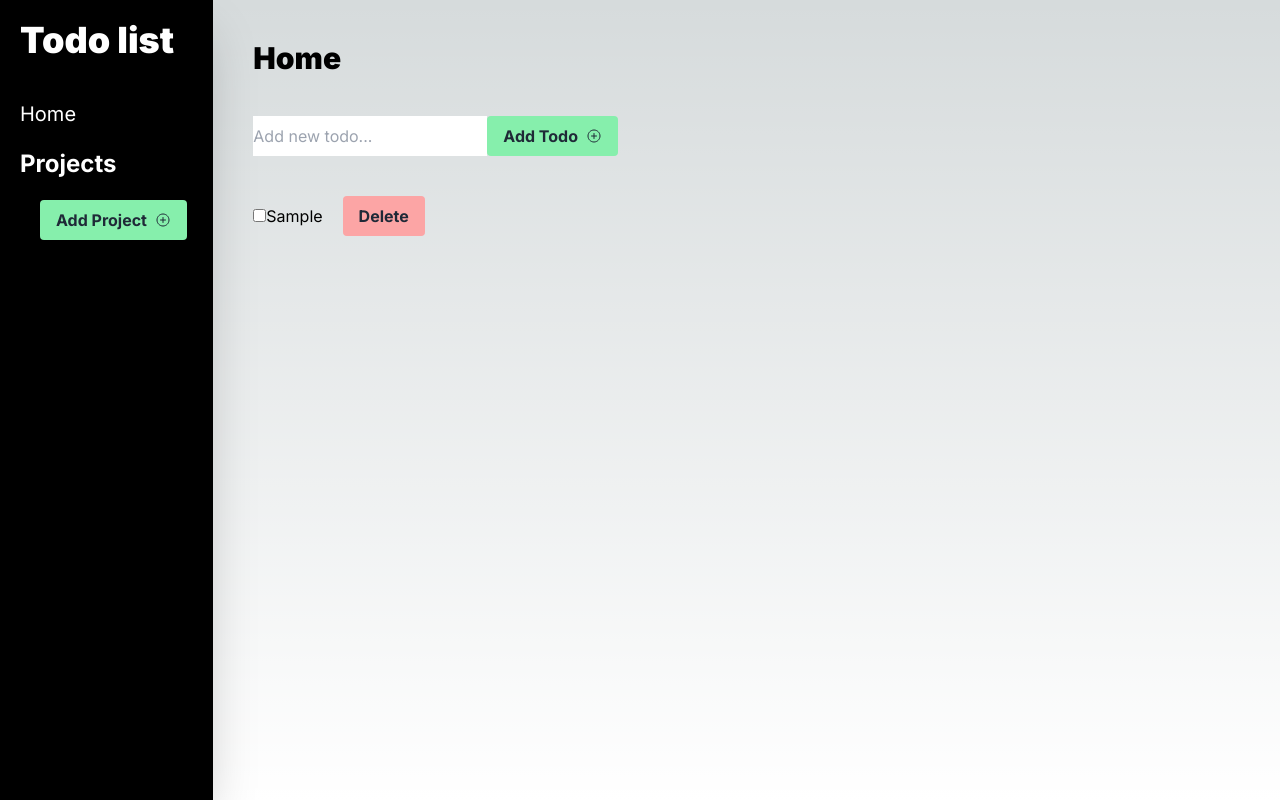
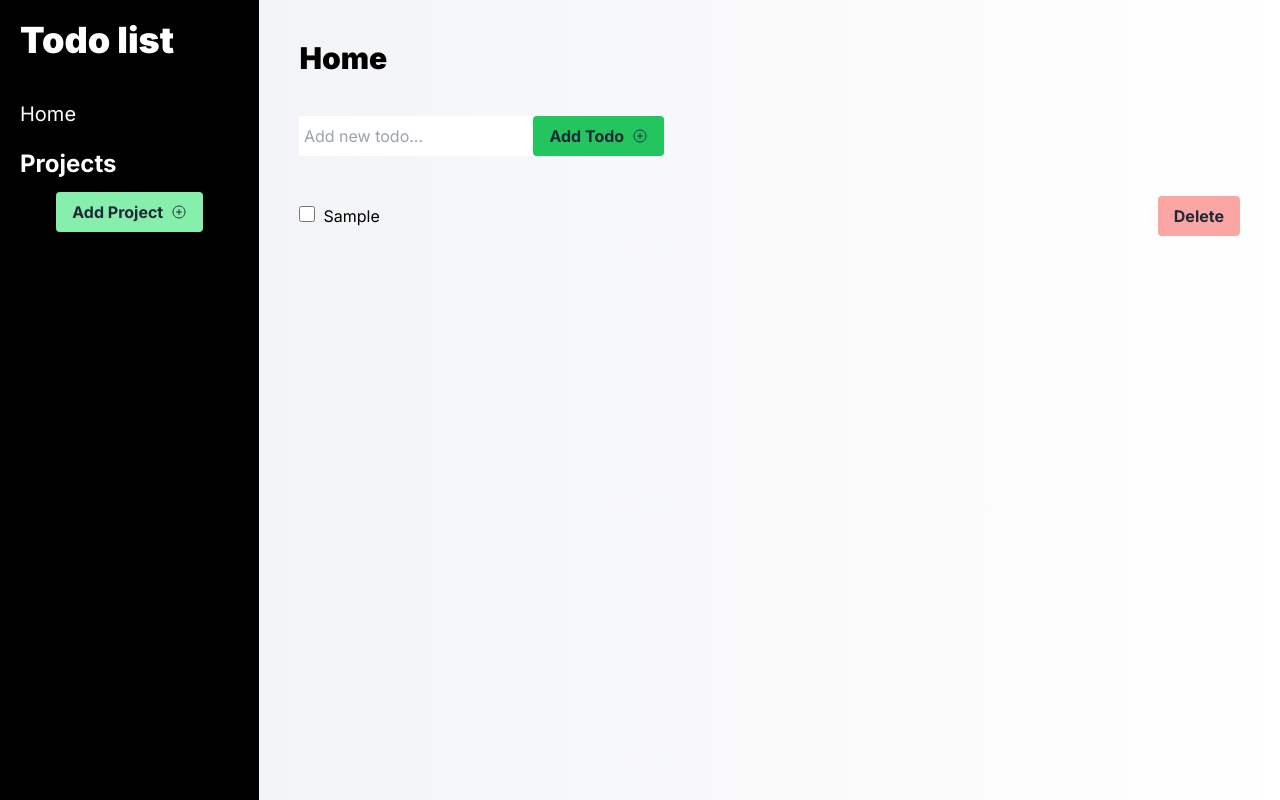
Before and after one commit to kayn019/todolist, a Next.js app: page / in a window 1280 px wide. Both pictures are taken after typing "Sample" into the empty fields and a click on the button "Add Todo". Built offline with nearby package versions, Linux system fonts and the light colour scheme.

Commit message:
fix bug in deployment

```diff
--- a/app/components/TodoList.tsx
+++ b/app/components/TodoList.tsx
@@ -6,52 +6,63 @@ import { IoAddCircleOutline } from "react-icons/io5";
 import Modal from './Modal';
 
 const TodoList = () => {
-  if (typeof window !== 'undefined') {
+
   const [currentProjectIndex, setCurrentProjectIndex] = useState('Home');
+  let loadedTodos;
+  let loadedProjects;
+  try{
+   loadedTodos = localStorage.getItem(`todos-${currentProjectIndex}`)
+  ? JSON.parse(localStorage.getItem(`todos-${currentProjectIndex}`)!)
+  : []; // new
+  } catch(error){}
+  try{
+  loadedProjects = localStorage.getItem('projects')
+  ? JSON.parse(localStorage.getItem('projects')!)
+  : []; // new
+  } catch(error){}
 
-    const storedTodoList = JSON.parse(localStorage.getItem(`todos-${currentProjectIndex}`)!);
-    const storedProjects = JSON.parse(localStorage.getItem("projects")!);
 
   const [inputValue, setInputValue] = useState('');
   const [projectName, setProjectName] = useState('');
-    const [projects, setProjects] = useState(storedProjects || []);
-    const [todos, setTodos] = useState(storedTodoList || []);
-
+  const [projects, setProjects] = useState(loadedProjects);
+  const [todos, setTodos] = useState(loadedTodos);
   const [isModalOpen, setIsModalOpen] = useState(false);
 
   const toggleModal = () => {
     setIsModalOpen(!isModalOpen);
   };
 
+
   useEffect(() => {
-      const savedProjects = localStorage.getItem('projects');
-      if (savedProjects) {
-        setProjects(JSON.parse(savedProjects));
-      }
+
+    const storedProjects = JSON.parse(localStorage.getItem('projects') || '[]');
+    setProjects(storedProjects);
   }, []);
 
   useEffect(() => {
-      const savedTodos = localStorage.getItem(`todos-${currentProjectIndex}`);
-      if (savedTodos) {
-        setTodos(JSON.parse(savedTodos));
-      }
+    const storedTodos = JSON.parse(localStorage.getItem(`todos-${currentProjectIndex}`) || '[]');
+    setTodos(storedTodos);
   }, [currentProjectIndex]);
 
   useEffect(() => {
-      if (projects.length >= 0) {
     localStorage.setItem('projects', JSON.stringify(projects));
-      }
   }, [projects]);
 
   useEffect(() => {
-      if (todos.length >= 0) {
     localStorage.setItem(`todos-${currentProjectIndex}`, JSON.stringify(todos));
-      }
   }, [todos, currentProjectIndex]);
+
+  const [mounted, setMounted] = useState(false);
+  useEffect(() => {
+    setMounted(true);
+  }, []);
+  if (!mounted) return <></>;
+
 
   const handleInputChange = (e) => {
     setInputValue(e.target.value);
   };
+
 
     const handleAddTodo = () => {
       if (inputValue.trim() !== '') {
@@ -96,8 +107,8 @@ const TodoList = () => {
     };
 
   return (
-    <div  className="grid-cols-2 sm:flex w-full h-screen">
-      <div className="bg-black w-full sm:w-2/6 md:w-1/6 text-white p-5 shadow-2xl">
+    <div  className="grid-cols-2  sm:flex w-full h-screen">
+      <div className="bg-black w-full flex flex-col sm:w-2/6 md:w-3/12  text-white p-5 shadow-2xl">
         <h1 className="text-4xl font-black">Todo list</h1>
         <div className="mt-10 text-xl ">
                 <button key={0} className='hover:bg-slate-300' onClick={() => handleProjectChange("Home")}>
@@ -108,24 +119,27 @@ const TodoList = () => {
         <h3 className="text-2xl text-white mt-5 font-bold">Projects</h3>
         <div className='flex flex-col '>
 
-            {projects.map((project, index) => (
-            <div key={index} className=" flex justify-between ">
-                <button key={index} className='hover:bg-slate-300' onClick={() => handleProjectChange(project)}>
+            {projects && projects.map((project, index) => (
+            <div key={'div'+index} className=" flex justify-between ">
+                <button key={'proj'+index} className='hover:bg-slate-300' onClick={() => handleProjectChange(project)}>
                     {project}
                 </button>
-                    <button key={index} onClick={() => handleDeleteProject(project)}>
+                    <button key={'del'+index} onClick={() => handleDeleteProject(project)}>
                     <MdOutlineDeleteOutline />
                     </button>
             </div>
             ))}
 
         </div>
-        <button className="bg-green-300 hover:bg-green-400 text-gray-800 font-bold py-2 px-4 rounded inline-flex items-center ml-5 mt-5  h-auto" onClick={toggleModal}>
+        <button className="self-center bg-green-300 hover:bg-green-400 focus:bg-green-500 text-gray-800 font-bold py-2 px-4 rounded inline-flex items-center my-3 h-auto" onClick={toggleModal}>
             <h5 className='mr-2'>Add Project</h5>
-            <IoAddCircleOutline /></button>
+            <IoAddCircleOutline />
+        </button>
+
       </div>
 
-      <div className='p-10'>
+      {/* right side */}
+      <div className='p-10 w-full bg-white bg-gradient-to-b from-gray-100 sm:bg-gradient-to-r sm:from-gray-100'>
         <div className='text-3xl font-black mb-10'>
          {currentProjectIndex}
         </div>
@@ -134,36 +148,39 @@ const TodoList = () => {
         type="text"
         value={inputValue}
         onChange={handleInputChange}
-        placeholder="Add new todo..."
+        placeholder=" Add new todo..."
         className='h-10'
       />
-      <button className="bg-green-300 hover:bg-green-400 text-gray-800 font-bold py-2 px-4 rounded inline-flex items-center " onClick={handleAddTodo}>
+      <button className="bg-green-300 hover:bg-green-400 focus:bg-green-500 text-gray-800 font-bold py-2 px-4 rounded inline-flex items-center " onClick={handleAddTodo}>
         <h5 className="mr-2">Add Todo</h5>
         <IoAddCircleOutline />
         </button>
-      <ul className='mt-10'>
-        {todos.map((todo, index) => (
-          <li key={index}>
+      <ul className='mt-10 w-full'>
+        {todos && todos.map((todo, index) => (
+          <li key={index} className='flex flex-row justify-between content-center mb-2 '>
+            <span className='self-center overflow-x-auto '>
               <input
                 type="checkbox"
                 checked={todo.completed}
                 onChange={() => handleToggleTodo(index)}
+                className='mr-2 w-4 h-4'
               />
               <span style={{ textDecoration: todo.completed ? 'line-through' : 'none' }}>{todo.text}</span>
+            </span>
 
-            <button className='ml-5 bg-red-300 hover:bg-red-400 text-gray-800 font-bold py-2 px-4 rounded inline-flex items-center ' onClick={() => handleDeleteTodo(index)}>Delete</button>
+            <button className='  bg-red-300 hover:bg-red-400 text-gray-800 font-bold py-2 px-4 rounded inline-flex items-center ' onClick={() => handleDeleteTodo(index)}>Delete</button>
           </li>
         ))}
       </ul>
       </div>
 
       <Modal isOpen={isModalOpen} onClose={toggleModal} handleAddProject={handleAddProject}
-      inputValue={projectName} setInputValue={setProjectName} >
+      inputValue={projectName} setInputValue={setProjectName} />
 
-      </Modal>
+
     </div>
   );
-        }
+
 };
 
 export default TodoList;
--- a/app/page.tsx
+++ b/app/page.tsx
@@ -5,8 +5,8 @@ import TodoList from "./components/TodoList";
 
 export default function Home() {
   return (
-    <>
+
       <TodoList />
-    </>
+
   );
 }
```
Also changed, not shown: 1 other file (tests, documents, lock files or other folders). Lines whose indentation alone changed are shown as unchanged.
